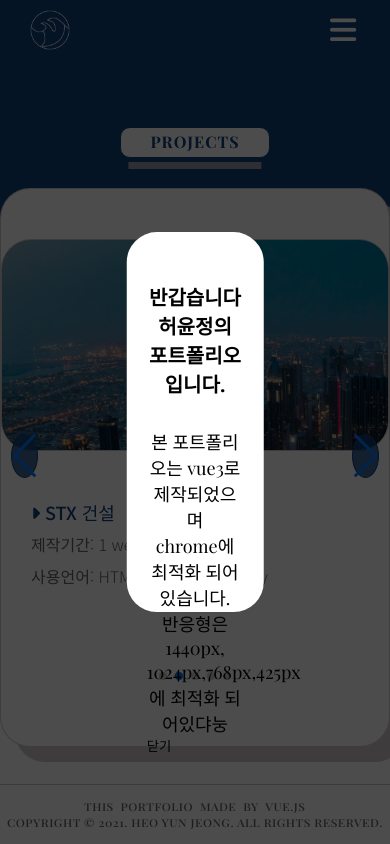
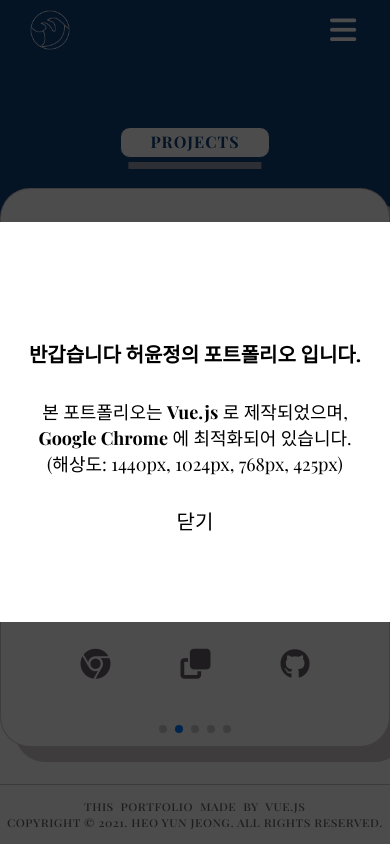
Before and after one commit to HeoYunJeong/portfoilo, a Vue app: page /work in a window 390 px wide. Built offline with nearby package versions, Linux system fonts and the light colour scheme.

Commit message:
모달 수정, 모바일버전 링크 컨텐츠 추가

```diff
--- a/src/App.vue
+++ b/src/App.vue
@@ -5,10 +5,13 @@
 
     <div class="black-bg" v-if="OpenModal == true">
       <div class="white-bg">
+        <div class="modal-contents">
         <h1>반갑습니다 허윤정의 포트폴리오 입니다.</h1>
-        <p> <span>본 포트폴리오는 vue3로 제작되었으며</span> <br> <span>chrome에 최적화 되어 있습니다.</span> <br> <span> 반응형은 1440px,
-            1024px,768px,425px에 최적화 되어있댜눙</span> </p>
-        <button @click="OpenModal = false">닫기</button>
+        <p> <span>본 포트폴리오는 <strong>Vue.js</strong> 로 제작되었으며,</span> <br> <span><strong>Google Chrome</strong> 에 최적화되어
+            있습니다.</span> <br> <span> (해상도: 1440px,
+            1024px, 768px, 425px)</span> </p>
+        <button @click="OpenModal = false" class="modal-close-bt">닫기</button>
+        </div>
       </div>
     </div>
 
@@ -91,22 +94,35 @@
     top: 50%;
     left: 50%;
     transform: translate(-50%, -50%);
-    width: 35%;
-    height: 45%;
+    width: 60rem;
+    height: 40rem;
     background: #fff;
     border-radius: 30px;
     padding: 20px;
   }
 
-  .white-bg h1 {
+  .modal-contents {
+    position: relative;
+    display: flex;
+    height: 100%;
+    flex-direction: column;
+    justify-content: center;
+  }
+
+  .modal-contents h1 {
     margin-top: 3rem;
     text-align: center;
   }
 
-  .white-bg p {
+  .modal-contents p {
     margin-top: 3rem;
     text-align: center;
     font-size: 1.8rem;
+  }
+
+  .modal-close-bt {
+    margin-top: 3rem;
+    font-size: 2rem;
   }
 
   .wrap {
@@ -158,20 +174,23 @@
 
   .swiper-button-next,
   .swiper-button-prev {
-    position: absolute;
     top: 50%;
     width: 40px;
     height: 40px;
-    margin-top: calc(0px - (var(--swiper-navigation-size)/ 2));
-    z-index: 10;
     cursor: pointer;
-    display: flex;
-    align-items: center;
-    justify-content: center;
     color: #fff;
     border: 1px solid #12437e;
     border-radius: 50%;
     background: rgba(18, 67, 126, 0.8);
+  }
+
+  .swiper-button-next:after,
+  .swiper-button-prev:after {
+    font-family: swiper-icons;
+    font-size: 20px;
+    /* font-weight: bold; */
+    text-transform: none !important;
+    /* text-shadow: -2px 0 #12437e, 0 2px #12437e, 2px 0 #12437e, 0 -2px #12437e; */
   }
 
 
--- a/src/components/Contact.vue
+++ b/src/components/Contact.vue
@@ -271,7 +271,7 @@
         }
 
         .github-img i:hover {
-            font-size: 15rem;
+            display: none;
         }
 
         /* 컨택트 오른쪽 반응형 425 */
--- a/src/components/WorkProjects.vue
+++ b/src/components/WorkProjects.vue
@@ -6,13 +6,6 @@
             <div class="swiper-slide01">
 
                 <div class="overlay">
-                    <!-- <div class="overlay-original">
-                        <a href="https://heoyunjeong.github.io/" target="_blank">
-
-                            <span><i class="fab fa-chrome"></i>original page</span>
-                        </a>
-                    </div> -->
-
                     <div class="overlay-github overlay-github01">
                         <a href="https://github.com/HeoYunJeong/portfolio" target="_blank">
                             <i class="fab fa-github"></i>
@@ -28,6 +21,14 @@
                     <p class="projects-contents__name"><i class="fas fa-caret-right"></i>&nbsp;yunjeong's portfolio</p>
                     <p class="projects-contents__time">제작기간: 4 weeks</p>
                     <p class="projects-contents__lang">사용언어: Vue.js / HTML5 / CSS3 </p>
+                </div>
+
+                <div class="mobile-link">
+                    <div class="mobile-link-github">
+                        <a href="https://github.com/HeoYunJeong/portfolio" target="_blank">
+                            <i class="fab fa-github"></i>
+                        </a>
+                    </div>
                 </div>
             </div>
         </swiper-slide>
@@ -64,8 +65,27 @@
                     <p class="projects-contents__time">제작기간: 1 weeks</p>
                     <p class="projects-contents__lang">사용언어: HTML5 / CSS3 / JQuery</p>
                 </div>
+
+                <div class="mobile-link">
+                    <div class="mobile-link-original">
+                        <a href="http://www.stxconst.co.kr/" target="_blank">
+                            <i class="fab fa-chrome"></i>
+                        </a>
+                    </div>
+                    <div class="mobile-link-clone">
+                        <a href="https://heoyunjeong.github.io/STXconst/" target="_blank">
+                            <i class="fas fa-clone"></i>
+                        </a>
+                    </div>
+                    <div class="mobile-link-github">
+                        <a href="https://github.com/HeoYunJeong/STXconst" target="_blank">
+                            <i class="fab fa-github"></i>
+                        </a>
+                    </div>
+                </div>
             </div>
         </swiper-slide>
+
         <swiper-slide>
             <div class="swiper-slide03">
 
@@ -98,11 +118,30 @@
                     <p class="projects-contents__time">제작기간: 1 weeks</p>
                     <p class="projects-contents__lang">사용언어: HTML5 / CSS3 / JQuery</p>
                 </div>
+
+                <div class="mobile-link">
+                    <div class="mobile-link-original">
+                        <a href="https://www.sony.co.kr/" target="_blank">
+                            <i class="fab fa-chrome"></i>
+                        </a>
+                    </div>
+                    <div class="mobile-link-clone">
+                        <a href="https://heoyunjeong.github.io/SONY/" target="_blank">
+                            <i class="fas fa-clone"></i>
+                        </a>
+                    </div>
+                    <div class="mobile-link-github">
+                        <a href="https://github.com/HeoYunJeong/SONY" target="_blank">
+                            <i class="fab fa-github"></i>
+                        </a>
+                    </div>
+                </div>
+
             </div>
         </swiper-slide>
+
         <swiper-slide>
             <div class="swiper-slide04">
-
 
                 <div class="overlay">
                     <div class="overlay-original">
@@ -125,7 +164,6 @@
                     </div>
                 </div>
 
-
                 <a href="https://heoyunjeong.github.io/NEXUS/" target="_blank">
                     <div class="projects-img projects-img04"></div>
                 </a>
@@ -134,12 +172,30 @@
                     <p class="projects-contents__time">제작기간: 2 weeks</p>
                     <p class="projects-contents__lang">사용언어: HTML5 / CSS3 / JQuery</p>
                 </div>
+
+                <div class="mobile-link">
+                    <div class="mobile-link-original">
+                        <a href="https://nexus-official.com/" target="_blank">
+                            <i class="fab fa-chrome"></i>
+                        </a>
+                    </div>
+                    <div class="mobile-link-clone">
+                        <a href="https://heoyunjeong.github.io/NEXUS/" target="_blank">
+                            <i class="fas fa-clone"></i>
+                        </a>
+                    </div>
+                    <div class="mobile-link-github">
+                        <a href="https://github.com/HeoYunJeong/NEXUS" target="_blank">
+                            <i class="fab fa-github"></i>
+                        </a>
+                    </div>
+                </div>
+
             </div>
         </swiper-slide>
+
         <swiper-slide>
             <div class="swiper-slide05">
-
-
 
                 <div class="overlay">
                     <div class="overlay-original">
@@ -162,8 +218,6 @@
                     </div>
                 </div>
 
-
-
                 <a href="https://heoyunjeong.github.io/inha-university/" target="_blank">
                     <div class="projects-img projects-img05"></div>
                 </a>
@@ -172,6 +226,25 @@
                     <p class="projects-contents__time">제작기간: 3 weeks</p>
                     <p class="projects-contents__lang">사용언어: HTML5 / CSS3 / JQuery</p>
                 </div>
+
+                <div class="mobile-link">
+                    <div class="mobile-link-original">
+                        <a href="https://www.inha.ac.kr/kr/index.do" target="_blank">
+                            <i class="fab fa-chrome"></i>
+                        </a>
+                    </div>
+                    <div class="mobile-link-clone">
+                        <a href="https://heoyunjeong.github.io/inha-university/" target="_blank">
+                            <i class="fas fa-clone"></i>
+                        </a>
+                    </div>
+                    <div class="mobile-link-github">
+                        <a href="https://github.com/HeoYunJeong/inha-university" target="_blank">
+                            <i class="fab fa-github"></i>
+                        </a>
+                    </div>
+                </div>
+
             </div>
         </swiper-slide>
     </swiper>
@@ -360,7 +433,7 @@
     .overlay-clone:hover i,
     .overlay-github:hover a,
     .overlay-github:hover i {
-        color: #85bcff;
+        color: #748497;
     }
 
     .projects-contents {
@@ -386,6 +459,22 @@
         text-transform: none;
         color: #675f65;
     }
+
+    .mobile-link {
+        position: relative;
+        display: none;
+        justify-content: center;
+        align-items: center;
+        margin-top: 3rem;
+    }
+
+    .mobile-link a {
+        margin: 0 3.5rem;
+        font-size: 3rem;
+        color: #675f65;
+    }
+
+
 
     @media screen and (max-width: 1024px) {
 
@@ -417,10 +506,25 @@
                 font-size: 1.8rem;
                 line-height: 2.2rem;
             }
+
             .projects-contents__time,
             .projects-contents__lang {
                 font-size: 1.6rem;
             }
         }
     }
+
+    @media screen and (max-width: 425px) {
+
+        .swiper-container {
+            height: 100%;}
+
+        .overlay {
+            display: none;
+        }
+
+        .mobile-link {
+        display: flex;
+    }
+    }
 </style>
```
Lines whose indentation alone changed are shown as unchanged.
